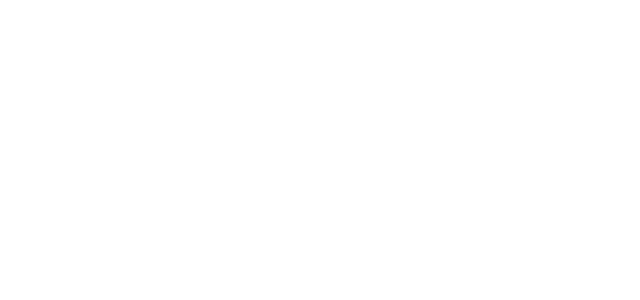
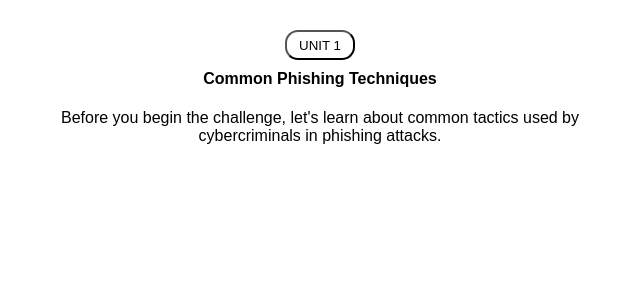
Before and after one commit to TimiDev19/ShieldEd, a React (Create React App) app: page /learningCard in a window 1280 px wide. Before the commit this address had no page. Shown: the top 300 px of the page, without its empty margins (320-960 px from the left). Built offline with nearby package versions, Linux system fonts and the light colour scheme; a web font is replaced by a local one.

Commit message:
Amah's learning Card commit

```diff
--- a/src/App.js
+++ b/src/App.js
@@ -1,6 +1,7 @@
 import './App.css';
 import Dashboard from './pages/Dashboard';
 import {BrowserRouter as Router, Route, Routes } from 'react-router-dom';
+import learningCard from './pages/learningCard.js';
 
 function App() {
   return (
@@ -8,6 +9,7 @@
       <Router>
         <Routes>
         <Route path="/" exact Component={Dashboard}/>
+        <Route path="/learningCard" exact Component={learningCard}/>
         </Routes>
       </Router>
     </div>
--- a/src/pages/Dashboard.js
+++ b/src/pages/Dashboard.js
@@ -27,6 +27,8 @@
 import InfoOutlinedIcon from '@mui/icons-material/InfoOutlined';
 import avatar from '../assets/Avatars.png';
 import LogoutIcon from '@mui/icons-material/Logout';
+import learningCard from './learningCard';
+
 
 
 function Dashboard() {
@@ -138,7 +140,7 @@
                                     <img src={newIcon}/>
                                 </div>
                                 <div className='cardButton'>
-                                    <Link>Continue</Link>
+                                <Link to="/learningCard">Continue</Link>
                                 </div>
                             </div>
 
--- /dev/null
+++ b/src/pages/learningCard.js
@@ -0,0 +1,29 @@
+import '../styles/learningCard.css';
+
+const learningCard = () => {
+
+    return (
+        <div className="App">
+
+
+              <div className='learning'>
+              <button className='btn'>UNIT 1</button>
+              <h4 className="text">Common Phishing Techniques</h4>
+              <p className="text-two">Before you begin the challenge, let's learn about common tactics used by <br/>cybercriminals in phishing attacks.</p>
+              </div>
+
+        </div>
+
+      );
+};
+
+export default learningCard;
+
+// import logo from './logo.svg';
+// import './App.css';
+
+// function App() {
+
+// }
+
+// export default App;
--- /dev/null
+++ b/src/styles/learningCard.css
@@ -0,0 +1,20 @@
+
+  .btn {
+    text-align: center;
+    border-radius: 13px;
+    background-color: white;
+    padding: 6px;
+    width: 70px;
+    height: 30px;
+
+    }
+
+    .learning{
+    text-align: center;
+    font-family: Arial, Helvetica, sans-serif;
+    margin-top: 30px;
+    }
+
+    .text{
+    margin-top: 10px;
+    }
```
